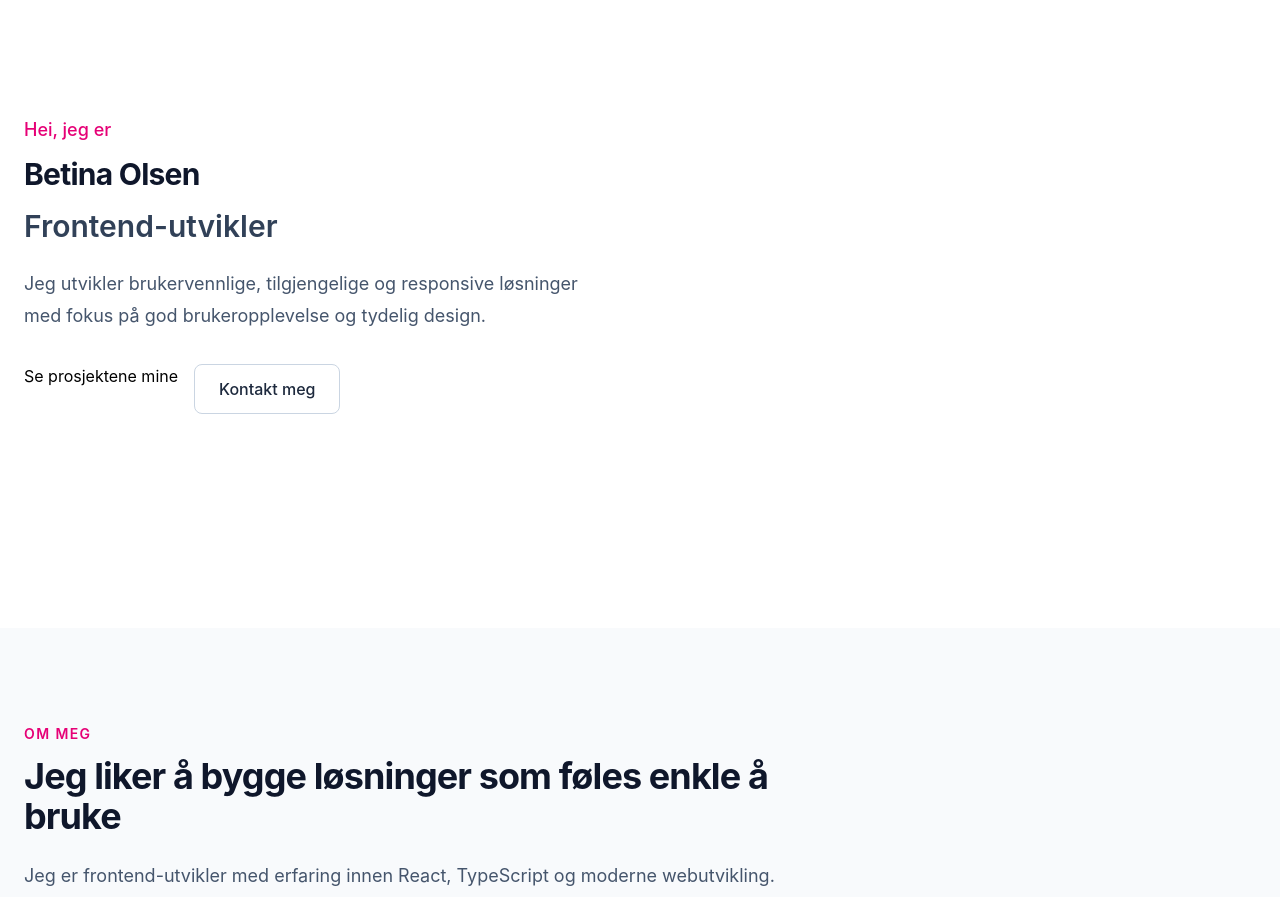
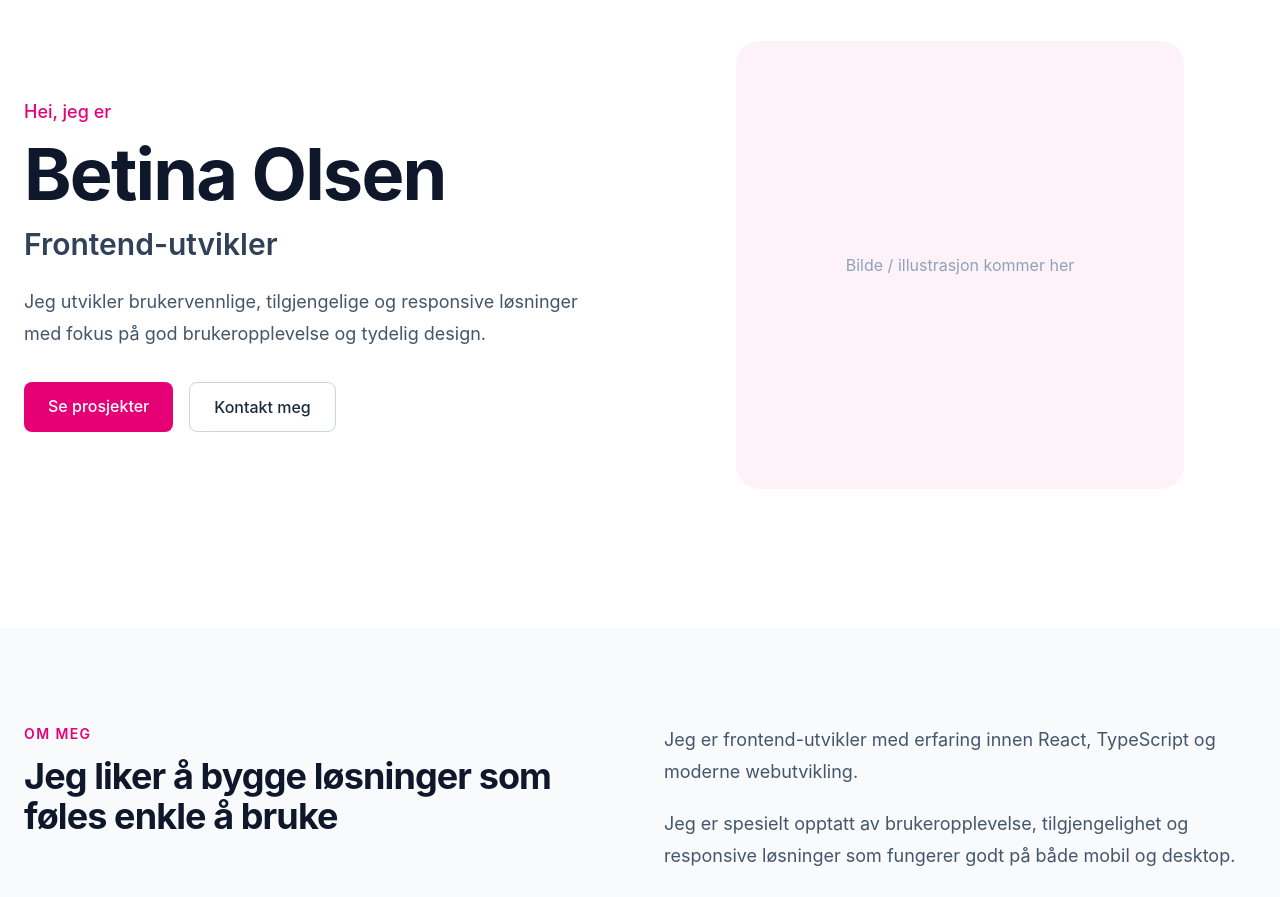
Before and after one commit to Betina9/Portfilio, a React (Vite) app: page / in a window 1280 px wide. Shown: the part 160-1057 px from the top of the page. Built offline with nearby package versions, Linux system fonts and the light colour scheme; the HTML template or start-up script is replaced by a standard one.

Commit message:
feat: enhance About and Hero sections with improved layout and styling

```diff
--- a/src/index.css
+++ b/src/index.css
@@ -2,6 +2,7 @@
 
 html {
   scroll-behavior: smooth;
+  scroll-padding-top: 80px;
 }
 
 body {
--- a/src/sections/About.tsx
+++ b/src/sections/About.tsx
@@ -1,8 +1,8 @@
 function About() {
   return (
     <section id="about" className="bg-slate-50 px-6 py-24">
-      <div className="mx-auto max-w-7xl">
-        <div className="max-w-3xl">
+      <div className="mx-auto grid max-w-7xl gap-12 md:grid-cols-2">
+        <div>
           <p className="text-sm font-semibold uppercase tracking-widest text-pink-600">
             Om meg
           </p>
@@ -10,8 +10,9 @@ function About() {
           <h2 className="mt-3 text-3xl font-bold tracking-tight text-slate-900 md:text-4xl">
             Jeg liker å bygge løsninger som føles enkle å bruke
           </h2>
+        </div>
 
-          <div className="mt-6 space-y-4 text-lg leading-8 text-slate-600">
+        <div className="space-y-5 text-lg leading-8 text-slate-600">
           <p>
             Jeg er frontend-utvikler med erfaring innen React, TypeScript og
             moderne webutvikling.
@@ -28,7 +29,6 @@ function About() {
           </p>
         </div>
       </div>
-      </div>
     </section>
   );
 }
--- a/src/sections/Hero.tsx
+++ b/src/sections/Hero.tsx
@@ -2,12 +2,12 @@ function Hero() {
   return (
     <section
       id="hero"
-      className="mx-auto flex min-h-[calc(100vh-73px)] max-w-7xl items-center px-6 py-16"
+      className="mx-auto grid min-h-[calc(100vh-73px)] max-w-7xl items-center gap-12 px-6 py-16 md:grid-cols-2"
     >
-      <div className="max-w-2xl">
+      <div>
         <p className="mb-3 text-lg font-medium text-pink-600">Hei, jeg er</p>
 
-        <h1 className="text-5xl font-bold tracking-tight text-slate-900 md:text-3xl">
+        <h1 className="text-5xl font-bold tracking-tight text-slate-900 md:text-7xl">
           Betina Olsen
         </h1>
 
@@ -21,14 +21,25 @@ function Hero() {
         </p>
 
         <div className="mt-8 flex flex-wrap gap-4">
-          <a href="#projects">Se prosjektene mine</a>
+          <a
+            href="#projects"
+            className="rounded-lg bg-pink-600 px-6 py-3 font-medium text-white transition hover:bg-pink-700"
+          >
+            Se prosjekter
+          </a>
 
           <a
             href="#contact"
-            className="rounded-lg border border-slate-300 px-6 py-3 font-medium text-slate-800 tranition hover:bg-slate-100"
+            className="rounded-lg border border-slate-300 px-6 py-3 font-medium text-slate-800 transition hover:bg-slate-100"
           >
             Kontakt meg
           </a>
+        </div>
+      </div>
+
+      <div className="flex items-center justify-center">
+        <div className="flex aspect-square w-full max-w-md items-center justify-center rounded-3xl bg-pink-50">
+          <p className="text-slate-400">Bilde / illustrasjon kommer her</p>
         </div>
       </div>
     </section>
```
Lines whose indentation alone changed are shown as unchanged.
